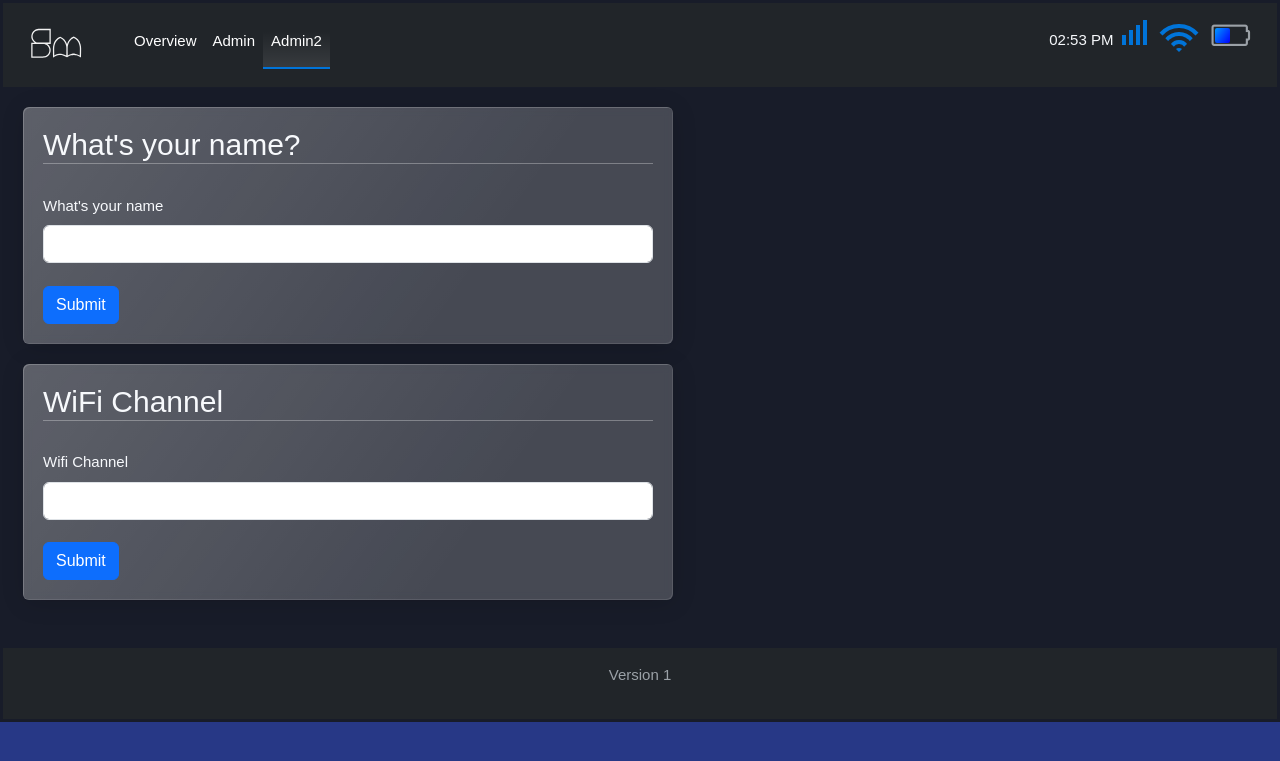
After one commit to NyleMullin/CM3_Ui, a Flask app: template templates/admin2.html in a window 1280 px wide. The commit adds this page. Shown: the top 761 px of the page. Run offline with Flask 3, Linux system fonts and the light colour scheme; the template is opened without the code that fills it: values that come from a table or form of the project are taken from there, others are empty.

Commit message:
Added new admin page to replace old, added form validation using wtf forms fixed not being able to have multiple forms on one page

```diff
--- a/app.py
+++ b/app.py
@@ -13,7 +13,11 @@ from datetime import date, datetime
 import time
 import RPi.GPIO as GPIO
 from flask import Flask, render_template, request, url_for, json
+from flask_wtf import FlaskForm
+from wtforms import StringField, SubmitField
+from wtforms.validators import DataRequired
 app = Flask(__name__)
+app.config['SECRET_KEY'] = "root"
 
 GPIO.setmode(GPIO.BCM)
 
@@ -37,6 +41,15 @@ def read_json_file():
             json_object = json.load(openfile)
    # return render_template('main.html', jsonfile=json.dumps(json_object["system"]))
    return json.dumps(json_object)
+
+def printloadsofstuff():
+   i = 0
+   while i < 5:
+      i += 1
+      print("test")
+
+def changeWifiChannel(channel):
+   print("changing wifi channel from '{}' to", channel)
 
 @app.route("/")
 def home():
@@ -83,11 +96,51 @@ def action(changePin, action):
 
    return render_template('admin.html', **templateData, jsonfile=read_json_file())
 
+# Create a class form
+class NamerForm(FlaskForm):
+   name_input = StringField("What's your name", validators=[DataRequired()])
+   submit = SubmitField("Submit")
+
+# Create a class form
+class WifiForm(FlaskForm):
+   wifi_input = StringField("Wifi Channel", validators=[DataRequired()])
+   submit = SubmitField("Submit")
+
+# Create a name page
+@app.route('/admin2', methods=['GET', 'POST'])
+def name():
+   name_input = None
+   name_form = NamerForm()
+   wifi_input = None
+   wifi_form = WifiForm()
+
+   # validate form
+   if name_form.validate_on_submit():
+      name_input = name_form.name_input.data
+      name_form.name_input.data = ''
+      printloadsofstuff()
+
+   if wifi_form.validate_on_submit():
+      wifi_input = wifi_form.wifi_input.data
+      wifi_form.wifi_input.data = ''
+      changeWifiChannel(wifi_input)
+
+   return render_template('admin2.html', jsonfile=read_json_file(),
+                        name_form=name_form,
+                        wifi_form=wifi_form,
+                        name_input=name_input,
+                        wifi_input=wifi_input)
+
+
 @app.route('/admin', methods=['POST'])
-def my_form_post():
-   text = request.form['text']
-   processed_text = text.upper()
-   print(processed_text)
+def form_post():
+   if request.method == 'POST':
+      text = request.form['text']
+      print(request.form)
+      processed_text = text.upper()
+      print(processed_text)
+      printloadsofstuff()
+
    # Along with the pin dictionary, put the message into the template data dictionary:
    templateData = {
       'pins' : pins
@@ -117,7 +170,7 @@ def index():
 #background process happening without any refreshing
 @app.route('/background_process_test')
 def background_process():
-   return "<p>Hello</p>!"
+   return "<p>Hello!</p>"
 
 
 if __name__ == "__main__":
--- a/static/javascript.js
+++ b/static/javascript.js
@@ -24,7 +24,7 @@ setInterval(function(){
 
   i_drone++;
 
-  if (i_drone == 4){
+  if (i_drone === 4){
     i_drone = 0;
   }
 },1000);
@@ -39,7 +39,7 @@ setInterval(function(){
 
   i_wifi++;
 
-  if (i_wifi == 4){
+  if (i_wifi === 4){
     i_wifi = 0;
   }
 },1000);
--- a/static/style.css
+++ b/static/style.css
@@ -6,7 +6,7 @@ body {
     font-size: 15px;
     font-family: Arial, Helvetica, sans-serif;
     background-color: #181C29;
-    color: #0B0C0E;
+    color: #F7F9FC;
     padding: 3px;
     /* overflow: hidden; Hide scrollbars */
 }
--- /dev/null
+++ b/templates/admin2.html
@@ -0,0 +1,129 @@
+<!DOCTYPE html>
+<head>
+   <meta charset="utf-8">
+   <meta name="viewport" content="width=device-width, initial-scale=1">
+   <!-- Bootstrap -->
+   <link href="https://cdn.jsdelivr.net/npm/bootstrap@5.3.0-alpha1/dist/css/bootstrap.min.css" rel="stylesheet" integrity="sha384-GLhlTQ8iRABdZLl6O3oVMWSktQOp6b7In1Zl3/Jr59b6EGGoI1aFkw7cmDA6j6gD" crossorigin="anonymous">
+   <!-- Custom styling -->
+   <link rel="stylesheet" href='/static/style.css'>
+   <!-- FontAwesome -->
+   <link rel="stylesheet" href="https://cdnjs.cloudflare.com/ajax/libs/font-awesome/4.7.0/css/font-awesome.min.css">
+   <title>CM3 Base Station</title>
+</head>
+
+<body>
+<nav class="navbar navbar-expand-sm bg-dark navbar-dark">
+<div class="container-fluid">
+    <div>
+        <a class="navbar-brand" href="/">
+            <img src="/static/SM_LOGIC.svg" alt="Bootstrap" width="70" height="70" class="filter-white">
+        </a>
+        <button class="navbar-toggler" type="button" data-bs-toggle="collapse" data-bs-target="#navbarNav" aria-controls="navbarNav" aria-expanded="false" aria-label="Toggle navigation">
+            <span class="navbar-toggler-icon"></span>
+        </button>
+        <div class="collapse navbar-collapse" id="navbarNav">
+            <ul class="navbar-nav">
+            <li class="underline">
+            <a class="nav-link" href="/">Overview</a>
+            </li>
+            <li class="underline">
+            <a class="nav-link" href="/admin">Admin</a>
+            </li>
+            <li class="underline">
+            <a class="nav-link active" aria-current="page" href="/admin2">Admin2</a>
+            </li>
+            </ul>
+        </div>
+    </div>
+    <span class="nav-icon-widgets">
+        <span class="date-time" id="time"></span>
+        <!-- data link strength, medium signal, 3 bars -->
+        <div id="drone-link-icon">
+            <div class="signal-bar"></div>
+            <div class="signal-bar"></div>
+            <div class="signal-bar"></div>
+            <div class="signal-bar"></div>
+        </div>
+        <!-- wifi signal strength -->
+        <div id="wifi-signal-strength">
+            <div class="wv4 wave">
+            <div class="wv3 wave">
+                <div class="wv2 wave">
+                    <div class="wv1 wave">
+                    </div>
+                </div>
+            </div>
+            </div>
+        </div>
+        <!-- medium signal, 3 bars -->
+        <i class="fa fa-battery-empty font-30px fa-battery-filling" aria-hidden="true" style="color:#9BA1A7">
+            <span id="result" style="width:calc(10% * 0.73)"></span>
+        </i>
+    </span>
+<!-- End of line -->
+</div>
+</nav>
+
+<div class="card">
+
+{% block content %}
+
+{% if name_input %}
+    <h1>Hello {{ name_input }}!!</h1>
+{% else %}
+    <h1>What's your name?</h1>
+    <br/>
+    <form method="POST">
+        {{ name_form.hidden_tag() }}
+
+        {{ name_form.name_input.label(
+            class="form-label") }}
+
+        {{ name_form.name_input(
+            class="form-control") }}
+        <br/>
+        {{ name_form.submit(
+            class="btn btn-primary") }}
+    </form>
+
+
+
+    {% endif %}
+</div>
+
+<div class="card">
+{% if wifi_input %}
+    <h1>Changing channel to {{ wifi_input }}</h1>
+{% else %}
+    <h1>WiFi Channel</h1>
+    <br/>
+    <form method="POST">
+        {{ wifi_form.hidden_tag() }}
+
+        {{ wifi_form.wifi_input.label(
+            class="form-label") }}
+
+        {{ wifi_form.wifi_input(
+            class="form-control") }}
+        <br/>
+        {{ wifi_form.submit(
+            class="btn btn-primary") }}
+    </form>
+
+
+
+    {% endif %}
+
+{% endblock %}
+</div>
+
+<div class="mt-5 p-3 bg-dark text-white text-center" id="footer">
+    <p>Version 1</p>
+  </div>
+
+ <!-- Popper.js, then Bootstrap JS -->
+ <script src="https://cdn.jsdelivr.net/npm/@popperjs/core@2.11.6/dist/umd/popper.min.js" integrity="sha384-oBqDVmMz9ATKxIep9tiCxS/Z9fNfEXiDAYTujMAeBAsjFuCZSmKbSSUnQlmh/jp3" crossorigin="anonymous"></script>
+ <script src="https://cdn.jsdelivr.net/npm/bootstrap@5.3.0-alpha1/dist/js/bootstrap.min.js" integrity="sha384-mQ93GR66B00ZXjt0YO5KlohRA5SY2XofN4zfuZxLkoj1gXtW8ANNCe9d5Y3eG5eD" crossorigin="anonymous"></script>
+ <script src="static/javascript.js"></script>
+ </body>
+ </html>
--- /dev/null
+++ b/templates/footer.html
@@ -0,0 +1,3 @@
+<div class="mt-5 p-3 bg-dark text-white text-center" id="footer">
+    <p>Version 1</p>
+</div>
```
Also changed, not shown: templates/admin.html (+9 -6 lines), templates/main.html (+4 -3 lines).
